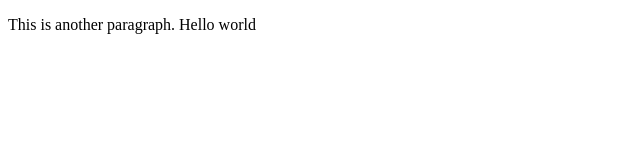
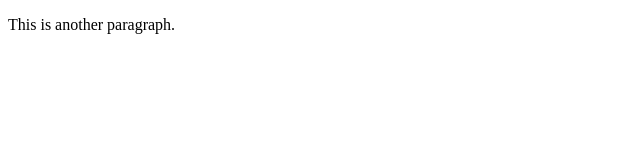
Before and after one commit to birukdesta/learning-git, a plain HTML site: page index.html in a window 1280 px wide. Shown: the whole page, without its empty margins (0-640 px from the left). Drawn offline with Linux system fonts and the light colour scheme.

Commit message:
added another p tag

```diff
--- a/index.html
+++ b/index.html
@@ -4,8 +4,6 @@
 <title>page tytle</title>
 </head>
 <body>
-    <p>This is another paragraph.
-        Hello world
-    </p>
+    <p>This is another paragraph.</p>
 </body>
 </html>
```
